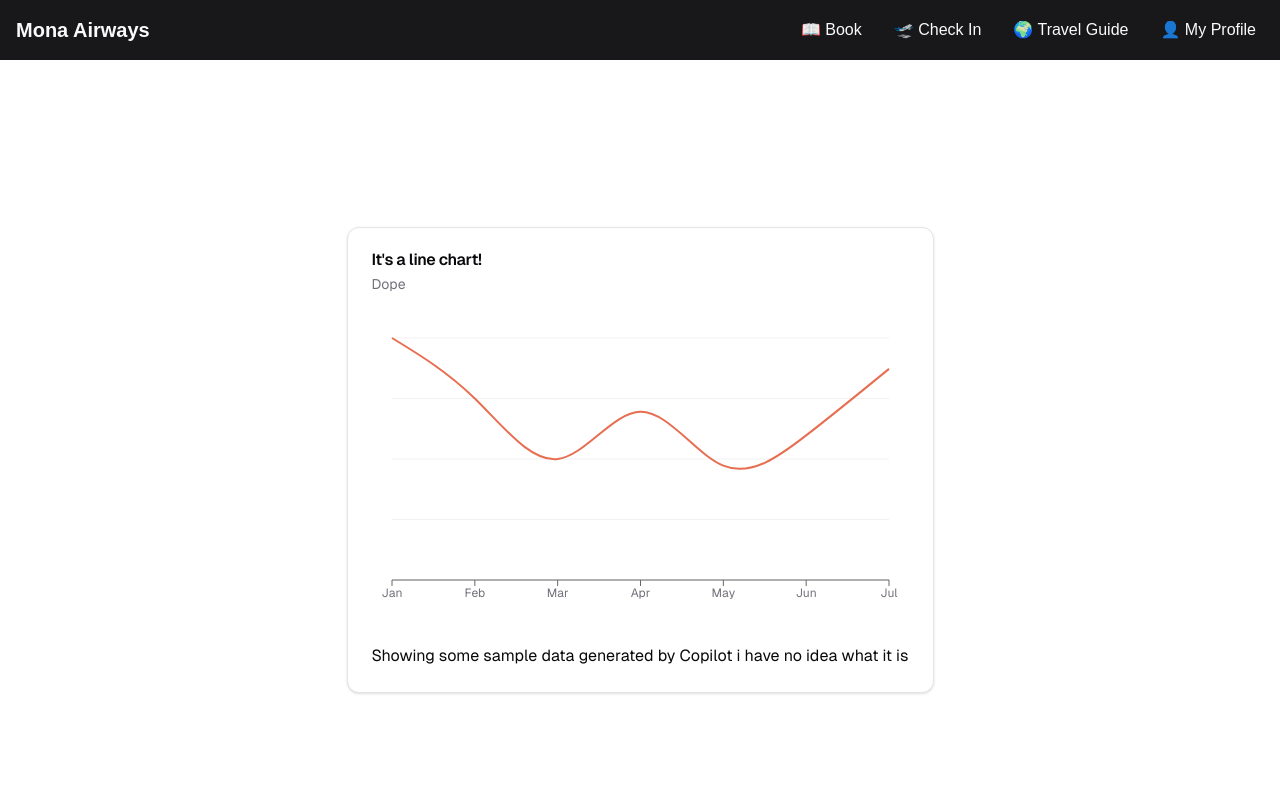
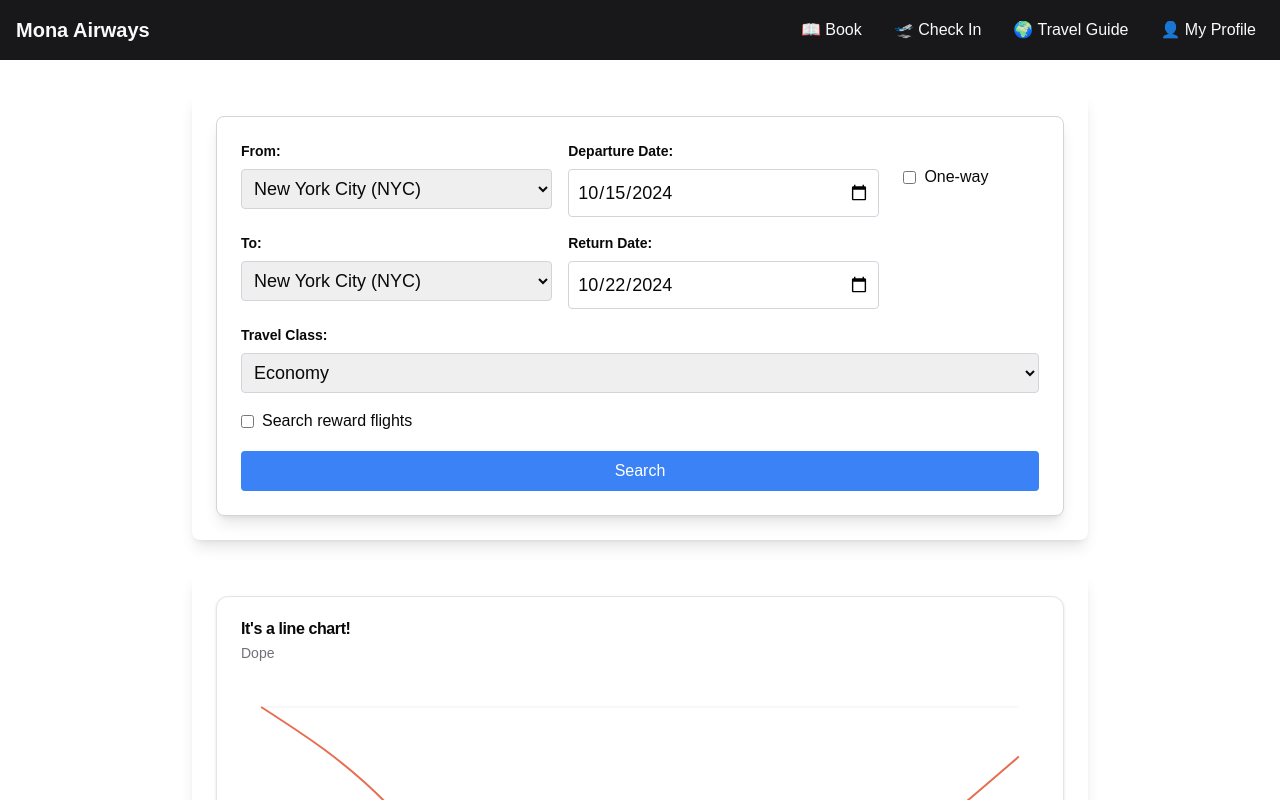
Before and after one commit to Damovisa/travel-app, a Next.js app: page / in a window 1280 px wide. Shown: the top 800 px of the page. Built offline with nearby package versions, Linux system fonts and the light colour scheme.

Commit message:
Main page and flight booking form. Plus some renames.

```diff
--- a/app/layout.tsx
+++ b/app/layout.tsx
@@ -15,8 +15,8 @@ const geistMono = localFont({
 });
 
 export const metadata: Metadata = {
-  title: "Create Next App",
-  description: "Generated by create next app",
+  title: "Mona Airways",
+  description: "Fly with the Octocat!",
 };
 
 export default function RootLayout({
--- a/app/page.tsx
+++ b/app/page.tsx
@@ -1,12 +1,18 @@
 import TravelLineChart from "@/app/charts/travel-line-chart";
+import FlightBookingForm from "@/components/ui/flightBookingForm";
 import TripData from "@/lib/TripData";
 
 export default function Home() {
   return (
-    <div className="grid grid-rows-[20px_1fr_20px] items-center justify-items-center min-h-screen p-8 pb-20 gap-16 sm:p-20 font-[family-name:var(--font-geist-sans)]">
-      <main className="flex flex-col gap-8 row-start-2 items-center sm:items-start">
-        <TravelLineChart tripData={TripData} />
-      </main>
+    <><div className="bg-background text-foreground flex items-center justify-center">
+      <div className="bg-card p-6 rounded-lg shadow-lg w-full max-w-4xl mt-8">
+        <FlightBookingForm />
+      </div>
     </div>
+    <div className="bg-background text-foreground flex items-center justify-center">
+        <div className="bg-card p-6 rounded-lg shadow-lg w-full max-w-4xl mt-8">
+          <TravelLineChart tripData={TripData} />
+        </div>
+      </div></>
   );
 }
--- a/app/profile/page.tsx
+++ b/app/profile/page.tsx
@@ -1,4 +1,4 @@
-import StatusTable from "@/components/ui/status-table";
+import PointsActivityTable from "@/components/ui/pointsActivityTable";
 import NextStatusChart from "@/app/charts/next-status-chart";
 import { PointsActivityData } from "@/lib/PointsActivityData";
 
@@ -19,7 +19,7 @@ export default function Home() {
         </div>
         <div className="mt-6">
           <h2 className="text-xl font-semibold">Recent Points Activity</h2>
-          <StatusTable activityData={PointsActivityData} />
+          <PointsActivityTable activityData={PointsActivityData} />
         </div>
       </div>
     </div>
--- /dev/null
+++ b/components/ui/flightBookingForm.tsx
@@ -0,0 +1,103 @@
+"use client"
+
+import * as React from 'react'
+import { Suspense, useState, useEffect } from 'react'
+
+const FlightBookingForm: React.FC = () => {
+  const [departureDate, setDepartureDate] = useState<string>('');
+  const [returnDate, setReturnDate] = useState<string>('');
+  const [isOneWay, setIsOneWay] = useState<boolean>(false);
+
+  useEffect(() => {
+    const today = new Date();
+    const departure = new Date(today);
+    departure.setDate(today.getDate() + 7);
+    const returnD = new Date(departure);
+    returnD.setDate(departure.getDate() + 7);
+
+    setDepartureDate(departure.toISOString().split('T')[0]);
+    setReturnDate(returnD.toISOString().split('T')[0]);
+  }, []);
+
+    return (
+      <div className="min-w-max mx-auto p-6 border border-gray-300 rounded-lg shadow-lg bg-white">
+        <form>
+          <div className="flex mb-4">
+            <div className="w-2/5 pr-2">
+              <label htmlFor="from" className="block text-sm font-bold mb-2">From:</label>
+              <select id="from" name="from" className="w-full p-2 border border-gray-300 rounded text-lg">
+                <option value="NYC">New York City (NYC)</option>
+                <option value="LAX">Los Angeles (LAX)</option>
+                <option value="CHI">Chicago (CHI)</option>
+                <option value="ATL">Atlanta (ATL)</option>
+                <option value="DFW">Dallas/Fort Worth (DFW)</option>
+                <option value="DEN">Denver (DEN)</option>
+                <option value="SFO">San Francisco (SFO)</option>
+                <option value="SEA">Seattle (SEA)</option>
+                <option value="LAS">Las Vegas (LAS)</option>
+                <option value="MIA">Miami (MIA)</option>
+                <option value="BOS">Boston (BOS)</option>
+                <option value="PHX">Phoenix (PHX)</option>
+                <option value="IAH">Houston (IAH)</option>
+              </select>
+            </div>
+            <div className="w-2/5 pl-2 flex items-center">
+              <div className="w-full">
+                <label htmlFor="departureDate" className="block text-sm font-bold mb-2">Departure Date:</label>
+                <input type="date" id="departureDate" name="departureDate" className="w-full p-2 border border-gray-300 rounded text-lg" value={departureDate} onChange={(e) => setDepartureDate(e.target.value)} />
+              </div>
+            </div>
+            <div className="w-1/5 pl-2">
+              <div className="ml-4 mt-6">
+                <label htmlFor="oneWay" className="inline-flex items-center">
+                  <input type="checkbox" id="oneWay" name="oneWay" className="mr-2" checked={isOneWay} onChange={(e) => setIsOneWay(e.target.checked)} />
+                  One-way
+                </label>
+              </div>
+            </div>
+          </div>
+          <div className="flex mb-4">
+            <div className="w-2/5 pr-2">
+              <label htmlFor="to" className="block text-sm font-bold mb-2">To:</label>
+              <select id="to" name="to" className="w-full p-2 border border-gray-300 rounded text-lg" disabled={isOneWay}>
+                <option value="NYC">New York City (NYC)</option>
+                <option value="LAX">Los Angeles (LAX)</option>
+                <option value="CHI">Chicago (CHI)</option>
+                <option value="ATL">Atlanta (ATL)</option>
+                <option value="DFW">Dallas/Fort Worth (DFW)</option>
+                <option value="DEN">Denver (DEN)</option>
+                <option value="SFO">San Francisco (SFO)</option>
+                <option value="SEA">Seattle (SEA)</option>
+                <option value="LAS">Las Vegas (LAS)</option>
+                <option value="MIA">Miami (MIA)</option>
+                <option value="BOS">Boston (BOS)</option>
+                <option value="PHX">Phoenix (PHX)</option>
+                <option value="IAH">Houston (IAH)</option>
+              </select>
+            </div>
+            <div className="w-2/5 pl-2">
+              <label htmlFor="returnDate" className="block text-sm font-bold mb-2">Return Date:</label>
+              <input type="date" id="returnDate" name="returnDate" className="w-full p-2 border border-gray-300 rounded text-lg" value={returnDate} onChange={(e) => setReturnDate(e.target.value)} disabled={isOneWay} />
+            </div>
+          </div>
+          <div className="mb-4">
+            <label htmlFor="travelClass" className="block text-sm font-bold mb-2">Travel Class:</label>
+            <select id="travelClass" name="travelClass" className="w-full p-2 border border-gray-300 rounded text-lg">
+              <option value="economy">Economy</option>
+              <option value="business">Business</option>
+              <option value="first">First Class</option>
+            </select>
+          </div>
+          <div className="mb-4">
+            <label htmlFor="rewardFlights" className="inline-flex items-center">
+              <input type="checkbox" id="rewardFlights" name="rewardFlights" className="mr-2" />
+              Search reward flights
+            </label>
+          </div>
+          <button type="submit" className="w-full p-2 bg-blue-500 text-white rounded hover:bg-blue-600">Search</button>
+        </form>
+      </div>
+  )
+}
+
+export default FlightBookingForm
--- a/components/ui/status-table.tsx
+++ b/components/ui/pointsActivityTable.tsx
@@ -29,7 +29,7 @@ const columns = [
   })
 ]
 
-const StatusTable: React.FC<{ activityData: PointsActivityData[] }> = ({ activityData }) => {
+const PointsActivityTable: React.FC<{ activityData: PointsActivityData[] }> = ({ activityData }) => {
   const [data, _setData] = React.useState(() => [...activityData])
   const rerender = React.useReducer(() => ({}), {})[1]
 
@@ -77,4 +77,4 @@ const StatusTable: React.FC<{ activityData: PointsActivityData[] }> = ({ activit
   )
 }
 
-export default StatusTable
+export default PointsActivityTable
--- a/components/ui/titlebar.tsx
+++ b/components/ui/titlebar.tsx
@@ -18,7 +18,7 @@ const TitleBar: React.FC = () => {
                         </Link>
                     </li>
                     <li>
-                        <Link href="/travel-guide" className="hover:bg-primary-light p-2 rounded">
+                        <Link href="/travelguide" className="hover:bg-primary-light p-2 rounded">
                             🌍 Travel Guide
                         </Link>
                     </li>
```
